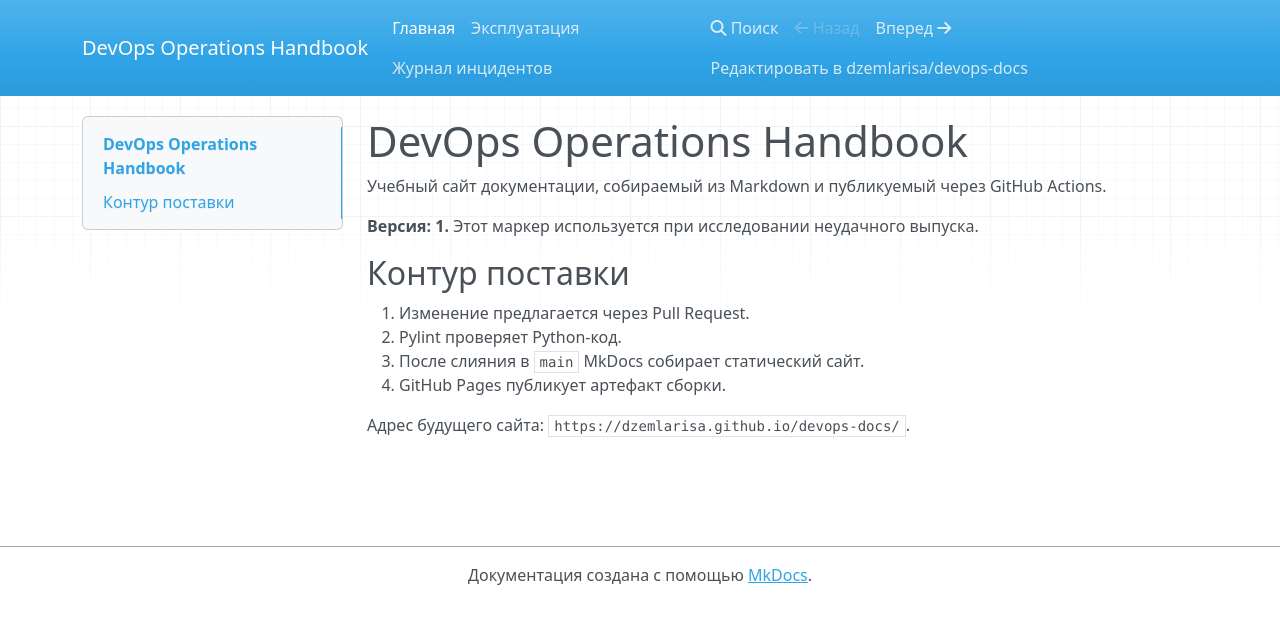
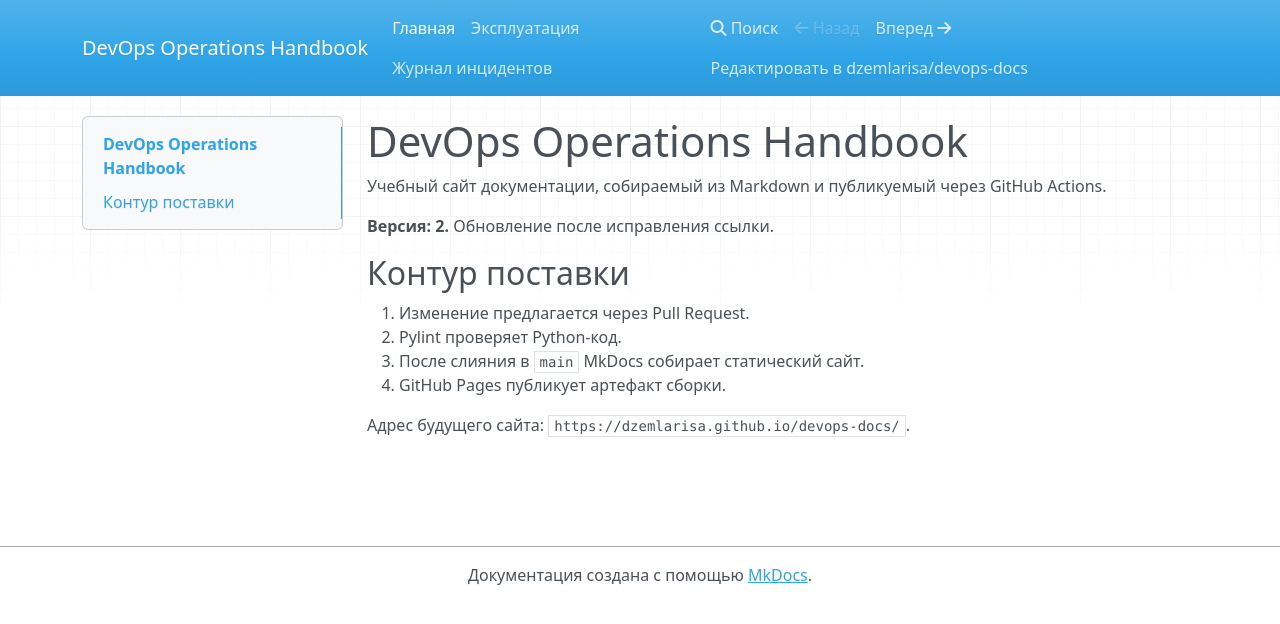
Before and after one commit to dzemlarisa/devops-docs, an MkDocs documentation site: the page built from docs/index.md, in a window 1280 px wide. Shown: the top 624 px of the page. Built offline with MkDocs 1.6.1, drawn with Linux system fonts in a browser that asks for light colours; nearby versions of some CDN libraries.

```diff
--- a/docs/index.md
+++ b/docs/index.md
@@ -2,7 +2,7 @@
 
 Учебный сайт документации, собираемый из Markdown и публикуемый через GitHub Actions.
 
-**Версия: 1.** Этот маркер используется при исследовании неудачного выпуска.
+**Версия: 2.** Обновление после исправления ссылки.
 
 ## Контур поставки
 
```
Also changed, not shown: docs/runbook.md (+4 -0 lines).
